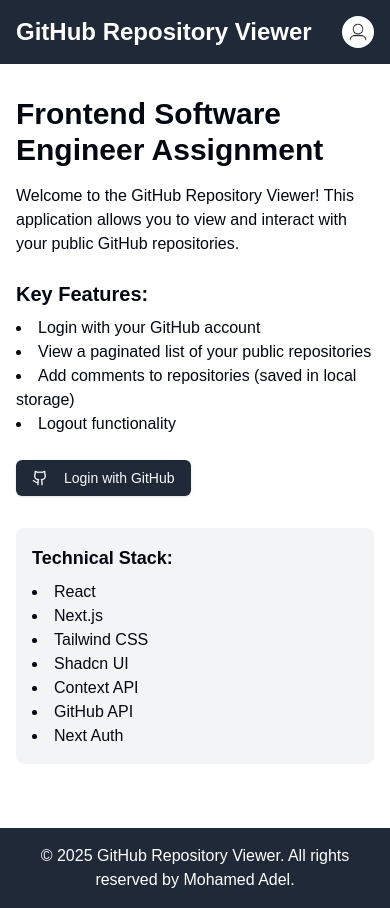
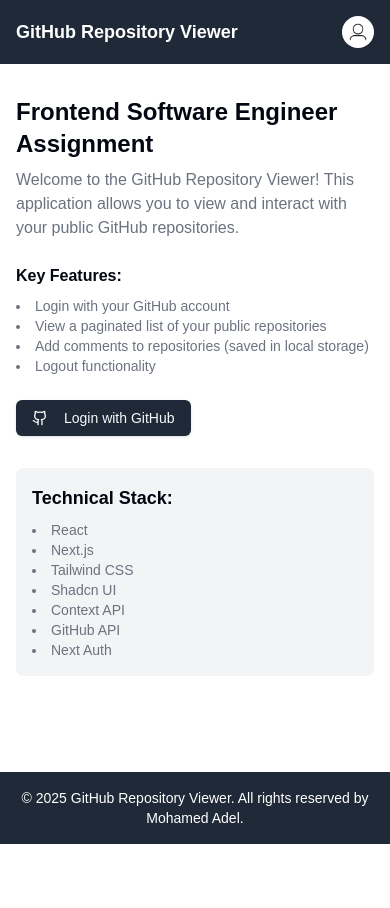
Before and after one commit to MohamedAdelElBaik/leads-mart-assignment-next, a Next.js app: page / in a window 390 px wide. After the commit the page ends 844 px from the top, so only its background shows below. Built offline with nearby package versions, Linux system fonts and the light colour scheme; no server answers.

Commit message:
STYLE: enhance pages style in mobile and some components refactor add FooterSection component and refactor layout structure

```diff
--- a/app/layout.tsx
+++ b/app/layout.tsx
@@ -4,6 +4,7 @@
 import "./globals.css";
 import Provider from "@/components/provider";
 import HeaderSection from "@/components/headerSection";
+import FooterSection from "@/components/footerSection";
 
 const geistSans = Geist({
   variable: "--font-geist-sans",
@@ -27,18 +28,9 @@
       >
         <Provider>
           <HeaderSection />
-
           {children}
-
-          <footer className="bg-gray-800 text-white py-4 mt-8">
-            <div className="container mx-auto px-4 text-center">
-              <p>
-                &copy; 2025 GitHub Repository Viewer. All rights reserved by
-                Mohamed Adel.
-              </p>
-            </div>
-          </footer>
         </Provider>
+        <FooterSection />
       </body>
     </html>
   );
--- a/app/page.tsx
+++ b/app/page.tsx
@@ -4,17 +4,19 @@
   return (
     <main className="flex-grow container mx-auto px-4 py-8">
       <div className="max-w-2xl mx-auto">
-        <h2 className="text-3xl font-bold mb-4">
+        <h1 className="text-2xl md:text-3xl font-bold mb-2">
           Frontend Software Engineer Assignment
-        </h2>
+        </h1>
 
-        <p className="mb-6">
+        <p className="mb-6 text-muted-foreground">
           Welcome to the GitHub Repository Viewer! This application allows you
           to view and interact with your public GitHub repositories.
         </p>
 
-        <h3 className="text-xl font-semibold mb-2">Key Features:</h3>
-        <ul className="list-disc list-inside mb-6">
+        <h2 className="text-base md:text-xl font-semibold mb-2">
+          Key Features:
+        </h2>
+        <ul className="list-disc list-inside mb-6 text-sm md:text-base text-muted-foreground">
           <li>Login with your GitHub account</li>
           <li>View a paginated list of your public repositories</li>
           <li>Add comments to repositories (saved in local storage)</li>
@@ -26,8 +28,8 @@
         </div>
 
         <div className="bg-gray-100 p-4 rounded-lg">
-          <h4 className="text-lg font-semibold mb-2">Technical Stack:</h4>
-          <ul className="list-disc list-inside">
+          <h3 className="text-lg font-semibold mb-2">Technical Stack:</h3>
+          <ul className="list-disc list-inside text-sm md:text-base text-muted-foreground">
             <li>React</li>
             <li>Next.js</li>
             <li>Tailwind CSS</li>
--- /dev/null
+++ b/app/repositories/RepositoriesHeader.tsx
@@ -0,0 +1,18 @@
+export default function RepositoriesHeader({
+  children,
+}: {
+  children: React.ReactNode;
+}) {
+  return (
+    <section className="col-span-2">
+      <h2 className="text-2xl md:text-3xl font-semibold">
+        Your Public Repositories
+      </h2>
+      <p className="mb-6 text-sm md:text-base text-muted-foreground inline-block">
+        Welcome to your public repositories section! Here, you can find a list
+        of all the repositories you have made publicly available on GitHub.
+      </p>
+      {children}
+    </section>
+  );
+}
--- a/app/repositories/page.tsx
+++ b/app/repositories/page.tsx
@@ -1,25 +1,18 @@
 import UserProfile from "@/components/userProfileCard";
 import { RepositoriesList } from "./RepositoriesList";
+import RepositoriesHeader from "./RepositoriesHeader";
 
 export default function RepositoriesPage() {
   return (
     <main className="min-h-screen">
-      <div className="grid grid-cols-1 md:grid-cols-3 container mx-auto space-y-8 md:gap-4 p-4 md:py-8">
-        <div>
+      <div className="grid grid-cols-1 md:grid-cols-3 container mx-auto space-y-8 md:gap-8 p-4 md:py-8">
+        <section>
           <UserProfile />
-        </div>
+        </section>
 
-        <div className="col-span-2">
-          <h2 className="text-2xl md:text-3xl font-semibold">
-            Your Public Repositories
-          </h2>
-          <p className="mb-6 text-sm md:text-base text-muted-foreground inline-block">
-            Welcome to your public repositories section! Here, you can find a
-            list of all the repositories you have made publicly available on
-            GitHub.
-          </p>
+        <RepositoriesHeader>
           <RepositoriesList />
-        </div>
+        </RepositoriesHeader>
       </div>
     </main>
   );
--- a/components/RepositoryCard.tsx
+++ b/components/RepositoryCard.tsx
@@ -73,7 +73,7 @@
             placeholder="Add a comment..."
             className="mb-2"
           />
-          <Button onClick={handleAddComment} className="w-full">
+          <Button onClick={handleAddComment}>
             <MessageSquare className="w-4 h-4 mr-2" />
             Add Comment
           </Button>
--- /dev/null
+++ b/components/footerSection.tsx
@@ -0,0 +1,12 @@
+export default function FooterSection() {
+  return (
+    <footer className="bg-gray-800 text-white py-4 mt-8">
+      <div className="container mx-auto px-4 text-center text-sm md:text-base">
+        <p>
+          &copy; 2025 GitHub Repository Viewer. All rights reserved by Mohamed
+          Adel.
+        </p>
+      </div>
+    </footer>
+  );
+}
--- a/components/headerSection.tsx
+++ b/components/headerSection.tsx
@@ -2,6 +2,7 @@
 import { Button } from "./ui/button";
 import { Popover, PopoverContent, PopoverTrigger } from "./ui/popover";
 import UserAvatar from "./userAvatar";
+import { useRouter } from "next/navigation";
 
 export default function HeaderSection() {
   const { data: session } = useSession();
@@ -9,7 +10,9 @@
   return (
     <header className="bg-gray-800 text-white py-4">
       <div className="container mx-auto px-4 flex items-center justify-between">
-        <h1 className="text-2xl font-bold">GitHub Repository Viewer</h1>
+        <h1 className="text-lg md:text-2xl font-bold">
+          GitHub Repository Viewer
+        </h1>
         {session?.user?.email ? <UserLoggedIN /> : <UserLoggedOut />}
       </div>
     </header>
@@ -18,6 +21,12 @@
 
 function UserLoggedIN() {
   const { data: session } = useSession();
+  const navigate = useRouter();
+
+  function handleLogout() {
+    navigate.push("/");
+    signOut();
+  }
 
   return (
     <Popover>
@@ -31,7 +40,11 @@
             {session?.user?.email}
           </p>
           <div>
-            <Button onClick={() => signOut()} className="text-left mt-4">
+            <Button
+              variant="destructive"
+              onClick={handleLogout}
+              className="text-left mt-4"
+            >
               log out
             </Button>
           </div>
```
